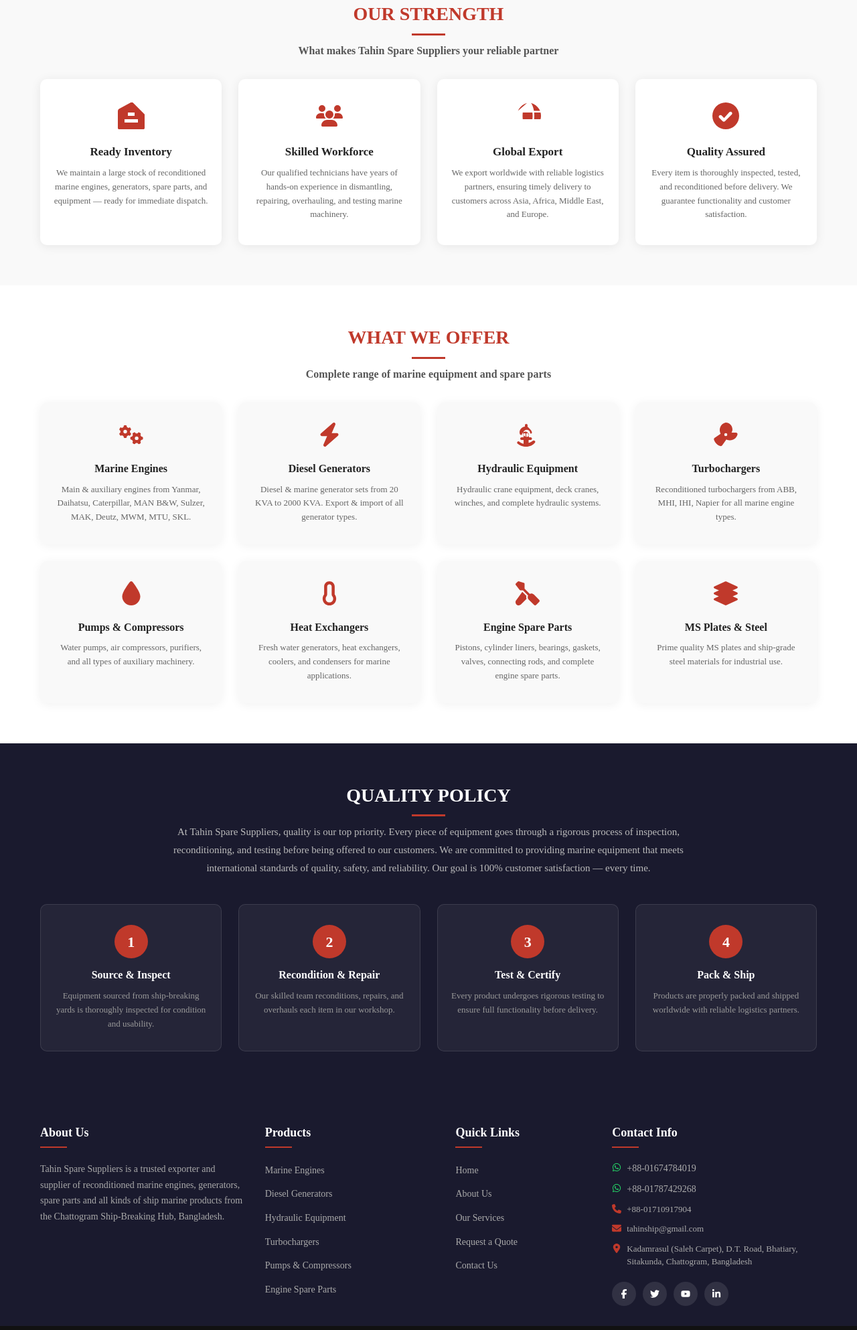
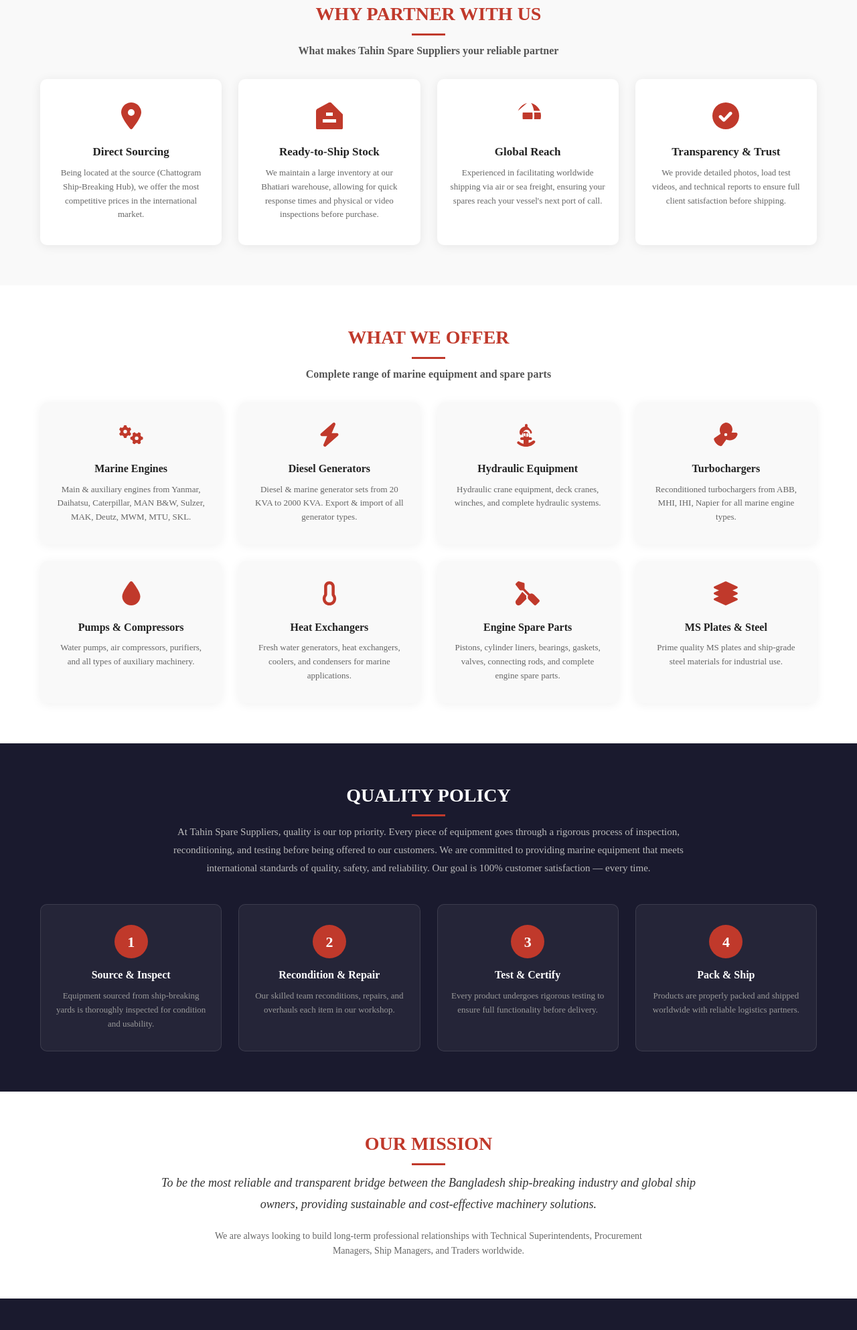
Before and after one commit to rahmatullahboss/tahin-spare-suppliers, an Astro site: page /about in a window 1280 px wide. Shown: the part 1109-3095 px from the top of the page at 67% size. Built offline with nearby package versions, Linux system fonts and the light colour scheme; Astro itself is replaced by a stand-in of ours.

Commit message:
feat: sync about page with LinkedIn — Why Partner With Us, Our Mission, full brand list

```diff
--- a/src/pages/about.astro
+++ b/src/pages/about.astro
@@ -28,31 +28,31 @@ import Icon from '../components/Icon.astro';
     </div>
   </section>
 
-  <!-- Our Strength -->
+  <!-- Why Partner With Us -->
   <section class="section" style="background:#f9f9f9;">
     <div class="container">
-      <h2 class="section-title">OUR STRENGTH</h2>
+      <h2 class="section-title">WHY PARTNER WITH US</h2>
       <p class="section-subtitle" style="color:#555;">What makes Tahin Spare Suppliers your reliable partner</p>
       <div class="strength-grid reveal-stagger">
         <div class="strength-card">
-          <Icon name="warehouse" size={40} class="strength-icon" />
-          <h3>Ready Inventory</h3>
-          <p>We maintain a large stock of reconditioned marine engines, generators, spare parts, and equipment — ready for immediate dispatch.</p>
+          <Icon name="map-marker-alt" size={40} class="strength-icon" />
+          <h3>Direct Sourcing</h3>
+          <p>Being located at the source (Chattogram Ship-Breaking Hub), we offer the most competitive prices in the international market.</p>
         </div>
         <div class="strength-card">
-          <Icon name="users" size={40} class="strength-icon" />
-          <h3>Skilled Workforce</h3>
-          <p>Our qualified technicians have years of hands-on experience in dismantling, repairing, overhauling, and testing marine machinery.</p>
+          <Icon name="warehouse" size={40} class="strength-icon" />
+          <h3>Ready-to-Ship Stock</h3>
+          <p>We maintain a large inventory at our Bhatiari warehouse, allowing for quick response times and physical or video inspections before purchase.</p>
         </div>
         <div class="strength-card">
           <Icon name="globe" size={40} class="strength-icon" />
-          <h3>Global Export</h3>
-          <p>We export worldwide with reliable logistics partners, ensuring timely delivery to customers across Asia, Africa, Middle East, and Europe.</p>
+          <h3>Global Reach</h3>
+          <p>Experienced in facilitating worldwide shipping via air or sea freight, ensuring your spares reach your vessel's next port of call.</p>
         </div>
         <div class="strength-card">
           <Icon name="check-circle" size={40} class="strength-icon" />
-          <h3>Quality Assured</h3>
-          <p>Every item is thoroughly inspected, tested, and reconditioned before delivery. We guarantee functionality and customer satisfaction.</p>
+          <h3>Transparency & Trust</h3>
+          <p>We provide detailed photos, load test videos, and technical reports to ensure full client satisfaction before shipping.</p>
         </div>
       </div>
     </div>
@@ -135,6 +135,15 @@ import Icon from '../components/Icon.astro';
           <p>Products are properly packed and shipped worldwide with reliable logistics partners.</p>
         </div>
       </div>
+    </div>
+  </section>
+
+  <!-- Our Mission -->
+  <section class="section mission-section">
+    <div class="container">
+      <h2 class="section-title">OUR MISSION</h2>
+      <p class="mission-text reveal">To be the most reliable and transparent bridge between the Bangladesh ship-breaking industry and global ship owners, providing sustainable and cost-effective machinery solutions.</p>
+      <p class="mission-cta reveal">We are always looking to build long-term professional relationships with Technical Superintendents, Procurement Managers, Ship Managers, and Traders worldwide.</p>
     </div>
   </section>
 </MainLayout>
@@ -285,6 +294,26 @@ import Icon from '../components/Icon.astro';
     line-height: 1.6;
   }
 
+  /* Mission */
+  .mission-text {
+    text-align: center;
+    max-width: 800px;
+    margin: 0 auto 20px;
+    font-size: 18px;
+    color: #333;
+    font-weight: 500;
+    line-height: 1.8;
+    font-style: italic;
+  }
+  .mission-cta {
+    text-align: center;
+    max-width: 700px;
+    margin: 0 auto;
+    font-size: 14px;
+    color: #666;
+    line-height: 1.6;
+  }
+
   @media (max-width: 768px) {
     .about-grid { grid-template-columns: 1fr; }
     .offer-grid { grid-template-columns: repeat(2, 1fr); }
```
